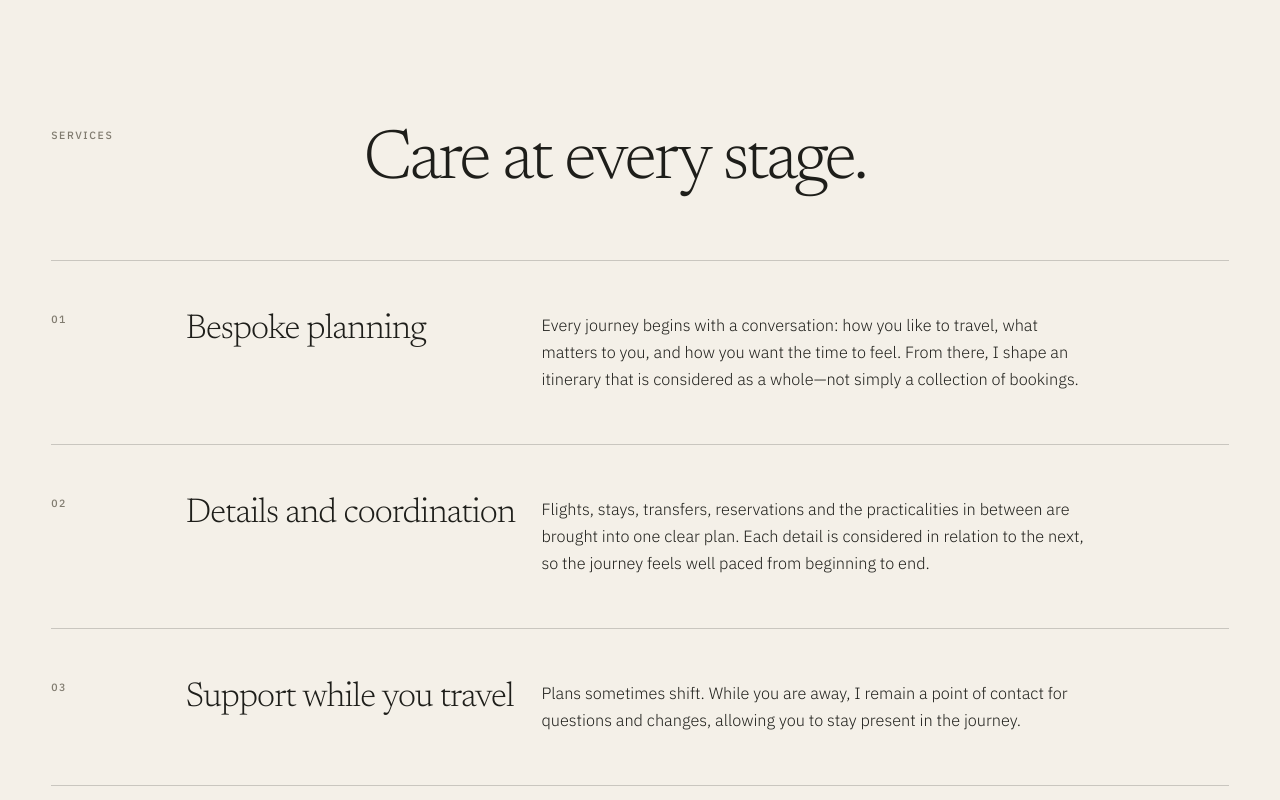
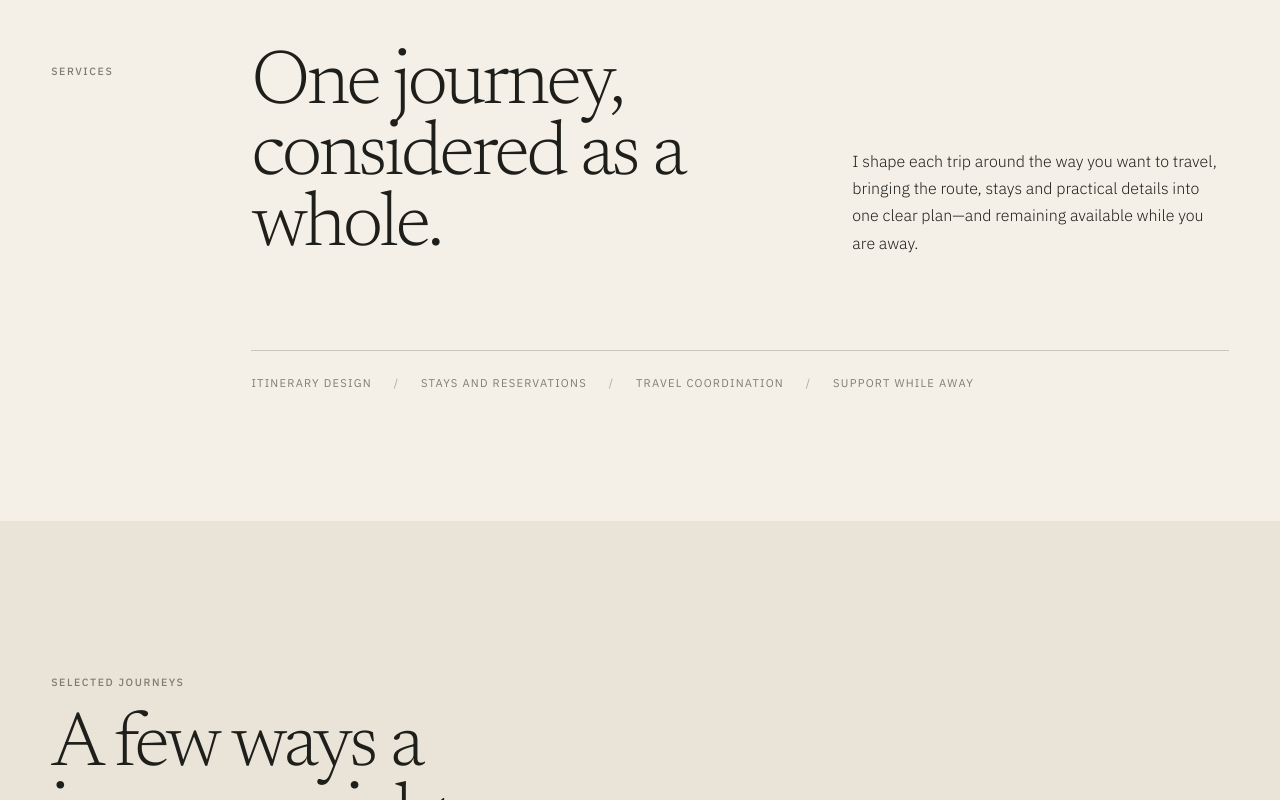
Before and after one commit to Jrawecki/magdalena-rawecka-travel, a React (Vite) app: page / in a window 1280 px wide. Shown: the part 1420-2220 px from the top of the page. Built offline with nearby package versions, Linux system fonts and the light colour scheme.

Commit message:
Redesign services and process sections

```diff
--- a/src/App.tsx
+++ b/src/App.tsx
@@ -1,23 +1,5 @@
 import { useEffect } from 'react'
 import { CONTACT, EMAIL_LINK, PHONE_LINK } from './contact'
-
-const services = [
-  {
-    number: '01',
-    title: 'Bespoke planning',
-    copy: 'Every journey begins with a conversation: how you like to travel, what matters to you, and how you want the time to feel. From there, I shape an itinerary that is considered as a whole—not simply a collection of bookings.',
-  },
-  {
-    number: '02',
-    title: 'Details and coordination',
-    copy: 'Flights, stays, transfers, reservations and the practicalities in between are brought into one clear plan. Each detail is considered in relation to the next, so the journey feels well paced from beginning to end.',
-  },
-  {
-    number: '03',
-    title: 'Support while you travel',
-    copy: 'Plans sometimes shift. While you are away, I remain a point of contact for questions and changes, allowing you to stay present in the journey.',
-  },
-]
 
 const journeys = [
   {
@@ -43,24 +25,6 @@ const journeys = [
     image: '/images/journey-cities.webp',
     alt: 'A quiet European railway platform beneath an iron canopy',
     className: 'journey journey--three',
-  },
-]
-
-const process = [
-  {
-    number: '01',
-    title: 'First, we talk.',
-    copy: 'We begin with a conversation about the occasion, the people travelling and the way you want the journey to feel.',
-  },
-  {
-    number: '02',
-    title: 'Then, the journey takes shape.',
-    copy: 'I develop the route, stays and details, refining them with you until the plan feels entirely your own.',
-  },
-  {
-    number: '03',
-    title: 'Finally, you travel.',
-    copy: 'With everything gathered into one clear itinerary, you set off. I remain available if plans need attention along the way.',
   },
 ]
 
@@ -141,20 +105,15 @@ function App() {
           </div>
         </section>
 
-        <section className="services shell" id="services" aria-labelledby="services-title">
-          <header className="section-heading reveal">
-            <p className="section-label">Services</p>
-            <h2 id="services-title">Care at every stage.</h2>
-          </header>
-          <div className="services__list">
-            {services.map((service) => (
-              <article className="service reveal" key={service.number}>
-                <p className="item-number">{service.number}</p>
-                <h3>{service.title}</h3>
-                <p>{service.copy}</p>
-              </article>
-            ))}
-          </div>
+        <section className="services shell reveal" id="services" aria-labelledby="services-title">
+          <p className="section-label">Services</p>
+          <h2 id="services-title">One journey,<br />considered as a whole.</h2>
+          <p className="services__summary">
+            I shape each trip around the way you want to travel, bringing the route, stays and practical details into one clear plan—and remaining available while you are away.
+          </p>
+          <p className="services__scope" aria-label="Service scope">
+            Itinerary design <span aria-hidden="true">/</span> stays and reservations <span aria-hidden="true">/</span> travel coordination <span aria-hidden="true">/</span> support while away
+          </p>
         </section>
 
         <section className="journeys" id="journeys" aria-labelledby="journeys-title">
@@ -206,19 +165,19 @@ function App() {
           </div>
         </section>
 
-        <section className="process shell" aria-labelledby="process-title">
-          <header className="section-heading reveal">
-            <p className="section-label">Process</p>
-            <h2 id="process-title">Simple, from the start.</h2>
-          </header>
-          <div className="process__list">
-            {process.map((step) => (
-              <article className="process__step reveal" key={step.number}>
-                <p className="item-number">{step.number}</p>
-                <h3>{step.title}</h3>
-                <p>{step.copy}</p>
-              </article>
-            ))}
+        <section className="process" id="process" aria-labelledby="process-title">
+          <div className="process__inner shell reveal">
+            <p className="section-label">How it works</p>
+            <h2 id="process-title">It begins with a conversation.</h2>
+            <div className="process__narrative">
+              <p>
+                We talk about where you want to go, who is travelling and how you want the time to feel.
+              </p>
+              <p>
+                From there, I shape and refine the journey with you, gathering every detail into a clear itinerary before you leave.
+              </p>
+              <p className="process__note">Personal from first idea to final itinerary.</p>
+            </div>
           </div>
         </section>
       </main>
--- a/src/styles.css
+++ b/src/styles.css
@@ -163,7 +163,7 @@ nav a:focus-visible::after,
 
 .hero {
   display: grid;
-  min-height: min(830px, calc(100svh - 7rem));
+  min-height: clamp(640px, calc(100svh - 7rem), 830px);
   grid-template-columns: minmax(21rem, 0.78fr) minmax(0, 1.32fr);
   gap: clamp(2rem, 5vw, 6rem);
   padding-top: clamp(2.5rem, 5vw, 5rem);
@@ -222,7 +222,7 @@ nav a:focus-visible::after,
 
 .hero__figure img {
   height: 100%;
-  min-height: 38rem;
+  min-height: clamp(32rem, 64svh, 38rem);
   object-fit: cover;
   object-position: center;
   filter: saturate(0.82) contrast(0.97);
@@ -268,60 +268,65 @@ nav a:focus-visible::after,
   font-size: clamp(1.05rem, 1.5vw, 1.3rem);
 }
 
-.section-heading {
-  display: grid;
-  grid-template-columns: 3fr 9fr;
-  gap: 1.5rem;
-  align-items: start;
-  padding-bottom: clamp(2.75rem, 5vw, 5rem);
-}
-
-.section-heading h2,
+.services h2,
 .journeys__heading h2,
 .about__copy h2,
+.process h2,
 .contact h2 {
   font-family: var(--serif);
   font-weight: 300;
   letter-spacing: -0.04em;
 }
 
-.section-heading h2 {
-  font-size: clamp(3rem, 5.5vw, 6.2rem);
-  line-height: 0.96;
+.services {
+  display: grid;
+  grid-template-columns: repeat(12, minmax(0, 1fr));
+  gap: 1.5rem;
+  align-items: end;
+  padding-bottom: clamp(7rem, 10vw, 10rem);
 }
 
-.services {
-  padding-bottom: var(--section-space);
+.services .section-label {
+  grid-column: 1 / 3;
+  align-self: start;
+  padding-top: 0.85rem;
 }
 
-.services__list {
-  border-top: 1px solid var(--rule);
+.services h2 {
+  grid-column: 3 / 9;
+  font-size: clamp(3.6rem, 6vw, 6.9rem);
+  line-height: 0.92;
 }
 
-.service {
-  display: grid;
-  grid-template-columns: 1fr 3fr 5fr 1fr;
-  gap: 1.5rem;
-  padding-block: clamp(2.25rem, 4vw, 4.5rem);
-  border-bottom: 1px solid var(--rule);
+.services__summary {
+  max-width: 28rem;
+  grid-column: 9 / 13;
+  padding-bottom: 0.35rem;
+  font-size: clamp(1rem, 1.25vw, 1.16rem);
+  line-height: 1.7;
 }
 
-.service h3,
-.journey h3,
-.process__step h3 {
+.services__scope {
+  grid-column: 3 / 13;
+  margin-top: clamp(3rem, 5vw, 5rem);
+  padding-top: 1.35rem;
+  border-top: 1px solid var(--rule);
+  color: var(--stone);
+  font-size: 0.7rem;
+  font-weight: 400;
+  letter-spacing: 0.11em;
+  line-height: 1.8;
+  text-transform: uppercase;
+}
+
+.services__scope span {
+  margin-inline: clamp(0.65rem, 1.4vw, 1.6rem);
+  color: rgba(30, 30, 26, 0.34);
+}
+
+.journey h3 {
   font-family: var(--serif);
   font-weight: 300;
-}
-
-.service h3 {
-  font-size: clamp(1.75rem, 2.7vw, 3.25rem);
-  letter-spacing: -0.025em;
-  line-height: 1.05;
-}
-
-.service > p:last-child {
-  max-width: 42rem;
-  font-size: 1.02rem;
 }
 
 .journeys {
@@ -490,38 +495,88 @@ nav a:focus-visible::after,
 }
 
 .process {
-  padding-block: var(--section-space);
+  background: var(--paper);
 }
 
-.process__list {
+.process__inner {
   display: grid;
-  grid-template-columns: repeat(3, 1fr);
-  border-top: 1px solid var(--rule);
-  border-bottom: 1px solid var(--rule);
+  grid-template-columns: repeat(12, minmax(0, 1fr));
+  gap: 1.5rem;
+  align-items: end;
+  padding-top: clamp(7rem, 11vw, 11rem);
+  padding-bottom: clamp(7rem, 11vw, 11rem);
 }
 
-.process__step {
-  min-height: 23rem;
-  padding: 2rem clamp(1.5rem, 3vw, 3rem) 2.5rem 0;
+.process .section-label {
+  grid-column: 1 / 3;
+  align-self: start;
+  padding-top: 0.9rem;
 }
 
-.process__step + .process__step {
-  padding-left: clamp(1.5rem, 3vw, 3rem);
-  border-left: 1px solid var(--rule);
+.process h2 {
+  grid-column: 3 / 10;
+  max-width: 10ch;
+  font-size: clamp(4.35rem, 6.6vw, 7.5rem);
+  line-height: 0.9;
 }
 
-.process__step h3 {
-  max-width: 9ch;
-  margin: auto 0 1.5rem;
-  padding-top: clamp(5rem, 10vw, 8rem);
-  font-size: clamp(2rem, 3.5vw, 3.75rem);
-  letter-spacing: -0.035em;
-  line-height: 0.98;
+.process__narrative {
+  grid-column: 10 / 13;
+  padding-top: 1.5rem;
+  border-top: 1px solid var(--rule);
 }
 
-.process__step > p:last-child {
-  max-width: 24rem;
+.process__narrative > p:not(:first-child) {
+  margin-top: 1.25rem;
+}
+
+.process__narrative > p:not(.process__note) {
   color: #5f5b53;
+}
+
+.process__narrative .process__note {
+  margin-top: clamp(2.5rem, 5vw, 4.5rem);
+  color: var(--stone);
+  font-family: var(--serif);
+  font-size: 1.05rem;
+  font-style: italic;
+}
+
+@media (min-width: 1081px) and (max-height: 820px) {
+  .hero {
+    min-height: calc(100svh - 7rem);
+    padding-top: 2.25rem;
+    padding-bottom: 2.25rem;
+  }
+
+  .hero h1 {
+    font-size: clamp(4.2rem, 6.3vw, 6.8rem);
+  }
+
+  .hero__support {
+    margin-top: 1.8rem;
+  }
+
+  .hero__figure img {
+    min-height: 30rem;
+  }
+}
+
+@media (max-width: 1080px) {
+  .hero {
+    min-height: auto;
+    grid-template-columns: 1fr;
+    gap: 3rem;
+  }
+
+  .hero__copy {
+    min-height: 32rem;
+  }
+
+  .hero__figure img {
+    min-height: 0;
+    aspect-ratio: 4 / 3;
+  }
 }
 
 .contact {
@@ -647,21 +702,6 @@ nav a:focus-visible::after,
 }
 
 @media (max-width: 980px) {
-  .hero {
-    min-height: auto;
-    grid-template-columns: 1fr;
-    gap: 3rem;
-  }
-
-  .hero__copy {
-    min-height: 32rem;
-  }
-
-  .hero__figure img {
-    min-height: 0;
-    aspect-ratio: 4 / 3;
-  }
-
   .introduction .section-label {
     grid-column: 1 / 4;
   }
@@ -670,8 +710,22 @@ nav a:focus-visible::after,
     grid-column: 4 / 13;
   }
 
-  .service {
-    grid-template-columns: 0.7fr 3fr 5fr;
+  .services .section-label {
+    grid-column: 1 / 4;
+  }
+
+  .services h2,
+  .services__summary {
+    grid-column: 4 / 13;
+  }
+
+  .services__summary {
+    max-width: 36rem;
+    margin-top: 2rem;
+  }
+
+  .services__scope {
+    grid-column: 4 / 13;
   }
 
   .journeys__heading {
@@ -706,6 +760,19 @@ nav a:focus-visible::after,
 
   .about__copy {
     grid-column: 5 / 13;
+  }
+
+  .process .section-label {
+    grid-column: 1 / 4;
+  }
+
+  .process h2 {
+    grid-column: 4 / 13;
+  }
+
+  .process__narrative {
+    grid-column: 7 / 13;
+    margin-top: 3.5rem;
   }
 
   .contact__heading,
@@ -779,27 +846,40 @@ nav a:focus-visible::after,
     font-size: clamp(2.4rem, 11vw, 3.4rem);
   }
 
-  .section-heading,
   .journeys__heading,
   .contact__heading {
     display: block;
   }
 
-  .section-heading h2,
   .journeys__heading h2 {
     margin-top: 1.5rem;
   }
 
-  .service {
-    grid-template-columns: 3rem 1fr;
+  .services {
+    display: block;
+    padding-bottom: 6.25rem;
   }
 
-  .service h3 {
-    grid-column: 2;
+  .services .section-label {
+    padding-top: 0;
   }
 
-  .service > p:last-child {
-    grid-column: 2;
+  .services h2 {
+    margin-top: 1.5rem;
+    font-size: clamp(3.25rem, 15vw, 5rem);
+  }
+
+  .services__summary {
+    margin-top: 2.25rem;
+  }
+
+  .services__scope {
+    margin-top: 3rem;
+    line-height: 2.2;
+  }
+
+  .services__scope span {
+    margin-inline: 0.45rem;
   }
 
   .journeys__heading > p {
@@ -839,25 +919,24 @@ nav a:focus-visible::after,
     font-size: clamp(3.1rem, 14vw, 5rem);
   }
 
-  .process__list {
+  .process__inner {
     display: block;
-    border-bottom: 0;
+    padding-top: 6.25rem;
+    padding-bottom: 6.25rem;
   }
 
-  .process__step {
-    min-height: 0;
-    padding: 2.5rem 0 3.25rem;
-    border-bottom: 1px solid var(--rule);
+  .process .section-label {
+    padding-top: 0;
   }
 
-  .process__step + .process__step {
-    padding-left: 0;
-    border-left: 0;
+  .process h2 {
+    margin-top: 1.5rem;
+    font-size: clamp(3.75rem, 17vw, 5.75rem);
   }
 
-  .process__step h3 {
-    margin: 3rem 0 1.2rem;
-    padding-top: 0;
+  .process__narrative {
+    max-width: 31rem;
+    margin-top: 3.5rem;
   }
 
   .contact__heading h2 {
```
